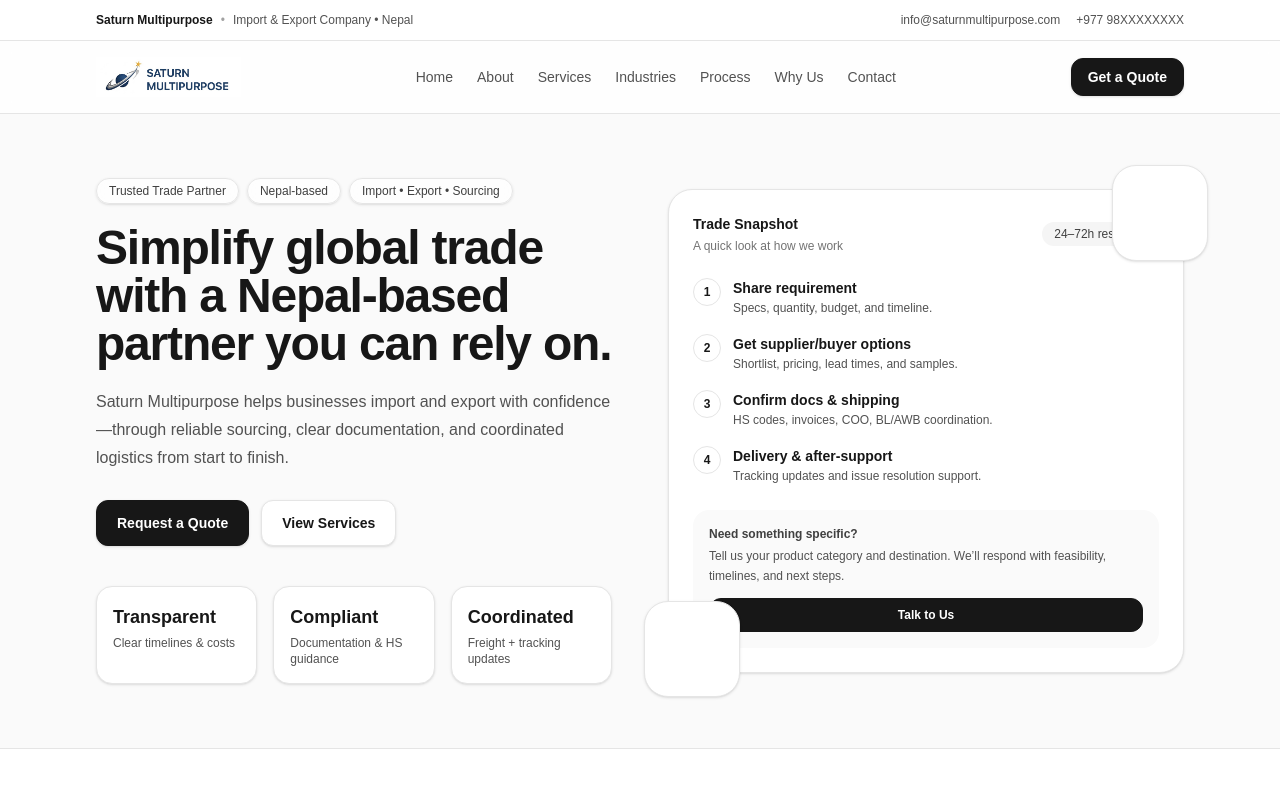
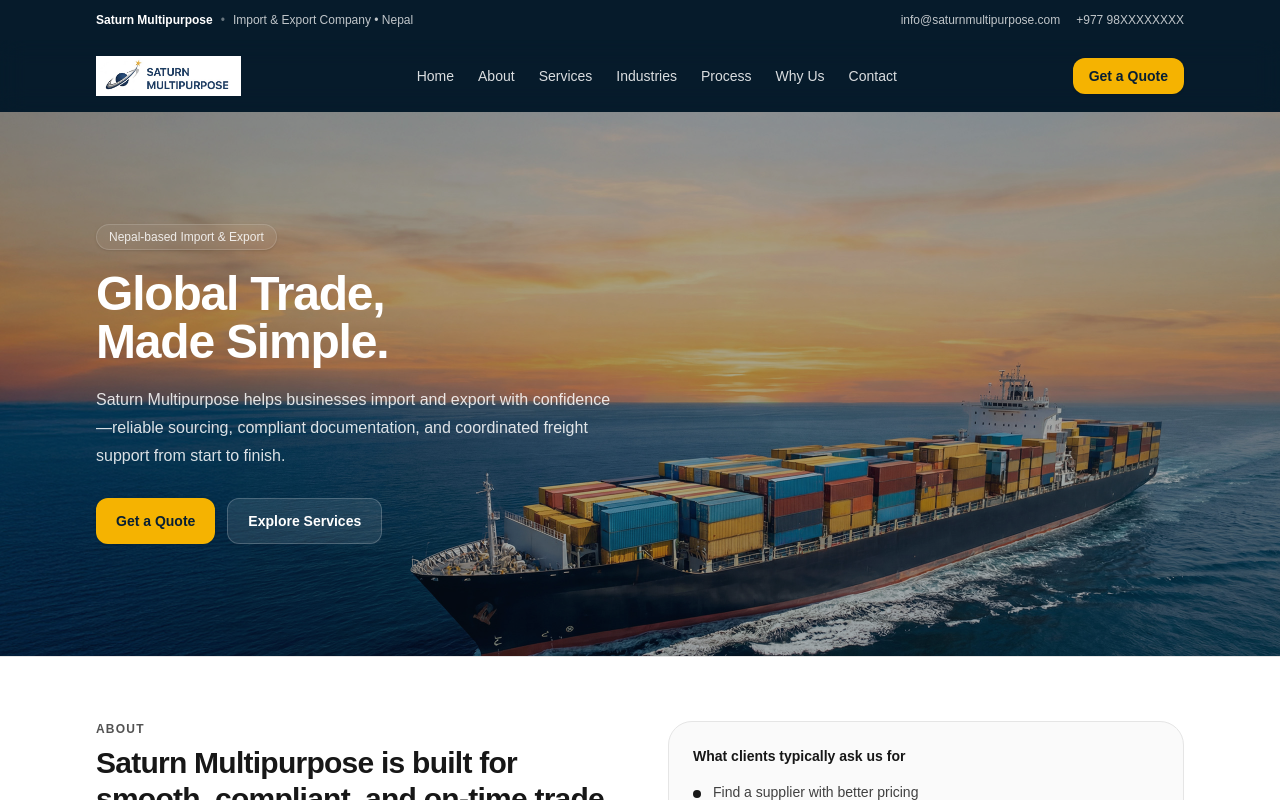
Before and after one commit to furbagurung/saturn, a Next.js app: page / in a window 1280 px wide. Shown: the top 800 px of the page. Built offline with nearby package versions, Linux system fonts and the light colour scheme.

Commit message:
hero sectio updated

```diff
--- a/app/page.tsx
+++ b/app/page.tsx
@@ -1,7 +1,18 @@
+// Saturn Multipurpose — One-page Landing Page (Next.js App Router compatible)
+//
+// ✅ Logo setup
+// - Put your logo file here: /public/saturn-logo.jpg
+// - If your logo has a different name, either rename it or change LOGO_SRC below.
+//
+// Notes:
+// - Uses plain <img> instead of next/image to avoid next/image import/runtime issues.
+// - Navbar + topbar are fully transparent (no white background) over the hero.
+// - Hero container has NO border, NO background, NO shadow (as requested).
 
 'use client';
 import React from "react";
-import Image from "next/image";
+
+const LOGO_SRC = "/saturn-logo.jpg";
 
 const nav = [
   { label: "Home", href: "#home" },
@@ -89,7 +100,7 @@
 
 function Badge({ children }: { children: React.ReactNode }) {
   return (
-    <span className="inline-flex items-center rounded-full border border-neutral-200 bg-white/70 px-3 py-1 text-xs font-medium text-neutral-700 shadow-sm backdrop-blur">
+    <span className="inline-flex items-center rounded-full border border-white/15 bg-white/5 px-3 py-1 text-xs font-medium text-white/85 shadow-sm backdrop-blur">
       {children}
     </span>
   );
@@ -99,7 +110,15 @@
   return <div className="mx-auto w-full max-w-6xl px-4 sm:px-6 lg:px-8">{children}</div>;
 }
 
-function SectionTitle({ eyebrow, title, desc }: { eyebrow: string; title: string; desc?: string }) {
+function SectionTitle({
+  eyebrow,
+  title,
+  desc,
+}: {
+  eyebrow: string;
+  title: string;
+  desc?: string;
+}) {
   return (
     <div className="max-w-2xl">
       <div className="text-xs font-semibold tracking-widest text-neutral-600">{eyebrow}</div>
@@ -119,30 +138,62 @@
 }
 
 function IconDot() {
+  return <span className="mt-2 inline-flex h-2 w-2 flex-none rounded-full bg-neutral-900" aria-hidden />;
+}
+
+function Logo({ className }: { className: string }) {
+  // Dev-time checks (“tests”) to catch common setup mistakes early
+  if (process.env.NODE_ENV !== "production") {
+    console.assert(LOGO_SRC.startsWith("/"), "LOGO_SRC should be a public path like /saturn-logo.jpg");
+    console.assert(nav.length > 0, "nav should be a non-empty array");
+  }
+
   return (
-    <span className="mt-2 inline-flex h-2 w-2 flex-none rounded-full bg-neutral-900" aria-hidden />
+    <div className="flex items-center gap-2">
+      <img
+        src={LOGO_SRC}
+        alt="Saturn Multipurpose Logo"
+        className={className}
+        loading="eager"
+        decoding="async"
+        onError={(e) => {
+          // Hide broken image icon, show fallback text
+          (e.currentTarget as HTMLImageElement).style.display = "none";
+          const next = e.currentTarget.nextElementSibling as HTMLElement | null;
+          if (next) next.style.display = "flex";
+        }}
+      />
+      {/* Fallback text logo (shows only if image fails) */}
+      <span className="hidden items-center font-semibold tracking-tight text-white" aria-hidden>
+        Saturn<span className="opacity-70">Multipurpose</span>
+      </span>
+    </div>
   );
 }
 
 export default function Page() {
+  const [showHeroBg, setShowHeroBg] = React.useState(true);
+
   return (
     <div className="min-h-screen bg-neutral-50 text-neutral-900">
-      {/* Top Bar */}
-      <div className="border-b border-neutral-200 bg-white">
+      {/* Dark header/hero zone so transparency looks correct */}
+      <div className="bg-[#061B2B]">
+        {/* Top Bar (fully transparent) */}
+        <div className="relative z-50 bg-transparent">
           <Container>
-          <div className="flex flex-col gap-2 py-3 text-xs text-neutral-600 sm:flex-row sm:items-center sm:justify-between">
+            <div className="flex flex-col gap-2 py-3 text-xs text-white/75 sm:flex-row sm:items-center sm:justify-between">
               <div className="flex flex-wrap items-center gap-3">
                 <span className="inline-flex items-center gap-2">
-                <span className="font-semibold text-neutral-900">Saturn Multipurpose</span>
-                <span className="text-neutral-400">•</span>
+                  <span className="font-semibold text-white">Saturn Multipurpose</span>
+                  <span className="text-white/40">•</span>
                   <span>Import & Export Company • Nepal</span>
                 </span>
               </div>
               <div className="flex flex-wrap items-center gap-4">
-              <a className="hover:text-neutral-900" href="mailto:info@saturnmultipurpose.com">
+                <a className="hover:text-white" href="mailto:info@saturnmultipurpose.com">
                   info@saturnmultipurpose.com
                 </a>
-              <a className="hover:text-neutral-900" href="tel:+9779800000000">
+                <a className="hover:text-white" href="tel:+9779800000000">
                   +977 98XXXXXXXX
                 </a>
               </div>
@@ -150,28 +201,21 @@
           </Container>
         </div>
 
-      {/* Header */}
-      <header className="sticky top-0 z-40 border-b border-neutral-200 bg-white/80 backdrop-blur">
+        {/* Header (fully transparent) */}
+        <header className="sticky top-0 z-40 border-none bg-transparent backdrop-blur-md">
           <Container>
             <div className="flex items-center justify-between py-4">
               <a href="#home" className="flex items-center gap-3">
-  <Image
-    src="/saturn-logo.jpg"
-    alt="Saturn Multipurpose Logo"
-    width={200}
-    height={60}
-    priority
-    className="h-10 w-auto object-contain"
-  />
+                <Logo className="h-10 w-auto object-contain" />
+                <span className="sr-only">Saturn Multipurpose</span>
               </a>
-
 
               <nav className="hidden items-center gap-6 md:flex">
                 {nav.map((i) => (
                   <a
                     key={i.href}
                     href={i.href}
-                  className="text-sm text-neutral-600 hover:text-neutral-900"
+                    className="text-sm font-medium text-white/85 transition-colors hover:text-white"
                   >
                     {i.label}
                   </a>
@@ -181,7 +225,7 @@
               <div className="flex items-center gap-3">
                 <a
                   href="#contact"
-                className="inline-flex items-center justify-center rounded-xl border border-neutral-900 bg-neutral-900 px-4 py-2 text-sm font-semibold text-white shadow-sm hover:opacity-95"
+                  className="inline-flex items-center justify-center rounded-xl bg-[#F5B301] px-4 py-2 text-sm font-semibold text-[#081F33] shadow-sm hover:opacity-95"
                 >
                   Get a Quote
                 </a>
@@ -190,113 +234,61 @@
           </Container>
         </header>
 
-      {/* Hero */}
-      <main id="home" className="relative">
-        <div className="absolute inset-0 -z-10 bg-[radial-gradient(ellipse_at_top,rgba(0,0,0,0.06),transparent_55%)]" />
+        {/* Hero (full-width background image) */}
+        <main id="home" className="relative overflow-hidden py-10 sm:py-14">
+          {/* Full hero background (spans entire hero, not constrained by Container) */}
+          {showHeroBg ? (
+            <img
+              src="/hero-img.jpg"
+              alt=""
+              aria-hidden="true"
+              className="pointer-events-none absolute inset-0 h-full w-full object-cover"
+              onError={() => setShowHeroBg(false)}
+            />
+          ) : null}
+
+          {/* Optional: add a subtle dark overlay for text readability. Remove if not needed. */}
+          <div className="pointer-events-none absolute inset-0 bg-[#061B2B]/35" />
+
           <Container>
-          <div className="grid gap-10 py-14 sm:py-16 lg:grid-cols-2 lg:items-center lg:gap-14">
+            <div className="relative grid gap-10 py-12 sm:py-14 lg:grid-cols-2 lg:items-center">
+              {/* Left */}
               <div>
                 <div className="flex flex-wrap gap-2">
-                <Badge>Trusted Trade Partner</Badge>
-                <Badge>Nepal-based</Badge>
-                <Badge>Import • Export • Sourcing</Badge>
+                  <Badge>Nepal-based Import & Export</Badge>
                 </div>
 
-              <h1 className="mt-5 text-4xl font-semibold tracking-tight sm:text-5xl">
-                Simplify global trade with a Nepal-based partner you can rely on.
+                <h1 className="mt-5 text-4xl font-semibold tracking-tight text-white sm:text-5xl">
+                  Global Trade,
+                  <br />
+                  Made Simple.
                 </h1>
-              <p className="mt-5 text-base leading-7 text-neutral-600">
-                Saturn Multipurpose helps businesses import and export with confidence—through reliable sourcing,
-                clear documentation, and coordinated logistics from start to finish.
+
+                <p className="mt-5 max-w-xl text-base leading-7 text-white/85">
+                  Saturn Multipurpose helps businesses import and export with confidence—reliable sourcing, compliant documentation,
+                  and coordinated freight support from start to finish.
                 </p>
 
                 <div className="mt-7 flex flex-col gap-3 sm:flex-row">
                   <a
                     href="#contact"
-                  className="inline-flex items-center justify-center rounded-xl border border-neutral-900 bg-neutral-900 px-5 py-3 text-sm font-semibold text-white shadow-sm hover:opacity-95"
+                    className="inline-flex items-center justify-center rounded-xl bg-[#F5B301] px-5 py-3 text-sm font-semibold text-[#081F33] shadow-sm hover:opacity-95"
                   >
-                  Request a Quote
+                    Get a Quote
                   </a>
                   <a
                     href="#services"
-                  className="inline-flex items-center justify-center rounded-xl border border-neutral-200 bg-white px-5 py-3 text-sm font-semibold text-neutral-900 shadow-sm hover:bg-neutral-50"
+                    className="inline-flex items-center justify-center rounded-xl border border-white/20 bg-white/10 px-5 py-3 text-sm font-semibold text-white hover:bg-white/15"
                   >
-                  View Services
-                </a>
-              </div>
-
-              <div className="mt-10 grid grid-cols-2 gap-4 sm:grid-cols-3">
-                <div className="rounded-2xl border border-neutral-200 bg-white p-4 shadow-sm">
-                  <div className="text-lg font-semibold">Transparent</div>
-                  <div className="mt-1 text-xs text-neutral-600">Clear timelines & costs</div>
-                </div>
-                <div className="rounded-2xl border border-neutral-200 bg-white p-4 shadow-sm">
-                  <div className="text-lg font-semibold">Compliant</div>
-                  <div className="mt-1 text-xs text-neutral-600">Documentation & HS guidance</div>
-                </div>
-                <div className="rounded-2xl border border-neutral-200 bg-white p-4 shadow-sm">
-                  <div className="text-lg font-semibold">Coordinated</div>
-                  <div className="mt-1 text-xs text-neutral-600">Freight + tracking updates</div>
-                </div>
-              </div>
-            </div>
-
-            <div className="relative">
-              <div className="rounded-3xl border border-neutral-200 bg-white p-6 shadow-sm">
-                <div className="flex items-center justify-between">
-                  <div>
-                    <div className="text-sm font-semibold">Trade Snapshot</div>
-                    <div className="mt-1 text-xs text-neutral-500">A quick look at how we work</div>
-                  </div>
-                  <span className="rounded-full bg-neutral-100 px-3 py-1 text-xs font-medium text-neutral-700">
-                    24–72h response
-                  </span>
-                </div>
-
-                <div className="mt-6 space-y-4">
-                  {["Share requirement", "Get supplier/buyer options", "Confirm docs & shipping", "Delivery & after-support"].map(
-                    (t, idx) => (
-                      <div key={t} className="flex items-start gap-3">
-                        <div className="grid h-7 w-7 flex-none place-items-center rounded-full border border-neutral-200 bg-white text-xs font-semibold">
-                          {idx + 1}
-                        </div>
-                        <div>
-                          <div className="text-sm font-semibold">{t}</div>
-                          <div className="text-xs leading-5 text-neutral-600">
-                            {idx === 0
-                              ? "Specs, quantity, budget, and timeline."
-                              : idx === 1
-                              ? "Shortlist, pricing, lead times, and samples."
-                              : idx === 2
-                              ? "HS codes, invoices, COO, BL/AWB coordination."
-                              : "Tracking updates and issue resolution support."}
-                          </div>
-                        </div>
-                      </div>
-                    )
-                  )}
-                </div>
-
-                <div className="mt-6 rounded-2xl bg-neutral-50 p-4">
-                  <div className="text-xs font-semibold text-neutral-700">Need something specific?</div>
-                  <p className="mt-1 text-xs leading-5 text-neutral-600">
-                    Tell us your product category and destination. We’ll respond with feasibility, timelines, and next steps.
-                  </p>
-                  <a
-                    href="#contact"
-                    className="mt-3 inline-flex w-full items-center justify-center rounded-xl border border-neutral-900 bg-neutral-900 px-4 py-2 text-xs font-semibold text-white hover:opacity-95"
-                  >
-                    Talk to Us
+                    Explore Services
                   </a>
                 </div>
               </div>
 
-              <div className="pointer-events-none absolute -bottom-6 -left-6 hidden h-24 w-24 rounded-3xl border border-neutral-200 bg-white shadow-sm lg:block" />
-              <div className="pointer-events-none absolute -top-6 -right-6 hidden h-24 w-24 rounded-3xl border border-neutral-200 bg-white shadow-sm lg:block" />
-            </div>
               </div>
           </Container>
         </main>
+      </div>
 
       {/* About */}
       <section id="about" className="border-t border-neutral-200 bg-white py-14 sm:py-16">
@@ -317,24 +309,31 @@
                 </p>
               </div>
               <div className="mt-8 flex flex-wrap gap-2">
-                <Badge>Supplier verification</Badge>
-                <Badge>Sample coordination</Badge>
-                <Badge>HS code support</Badge>
-                <Badge>Freight planning</Badge>
+                {["Supplier verification", "Sample coordination", "HS code support", "Freight planning"].map((t) => (
+                  <span
+                    key={t}
+                    className="inline-flex items-center rounded-full border border-neutral-200 bg-neutral-50 px-3 py-1 text-xs font-medium text-neutral-700"
+                  >
+                    {t}
+                  </span>
+                ))}
               </div>
             </div>
 
             <div className="rounded-3xl border border-neutral-200 bg-neutral-50 p-6">
               <div className="text-sm font-semibold">What clients typically ask us for</div>
               <ul className="mt-4 space-y-3">
-                {["Find a supplier with better pricing", "Export Nepali products with the right documents", "Reduce customs delays", "Coordinate freight and delivery updates"].map(
-                  (t) => (
+                {[
+                  "Find a supplier with better pricing",
+                  "Export Nepali products with the right documents",
+                  "Reduce customs delays",
+                  "Coordinate freight and delivery updates",
+                ].map((t) => (
                   <li key={t} className="flex items-start gap-3 text-sm text-neutral-700">
                     <IconDot />
                     <span>{t}</span>
                   </li>
-                  )
-                )}
+                ))}
               </ul>
               <div className="mt-6 rounded-2xl border border-neutral-200 bg-white p-5">
                 <div className="text-xs font-semibold text-neutral-700">Quick promise</div>
@@ -412,14 +411,17 @@
               <div className="mt-6 rounded-2xl border border-neutral-200 bg-white p-5">
                 <div className="text-xs font-semibold text-neutral-700">Before you ship, we help you check:</div>
                 <ul className="mt-3 space-y-2 text-sm text-neutral-700">
-                  {["Restricted/regulated goods status", "Labeling & packaging requirements", "Duties & estimated lead times", "Shipping mode: sea/air/land"].map(
-                    (t) => (
+                  {[
+                    "Restricted/regulated goods status",
+                    "Labeling & packaging requirements",
+                    "Duties & estimated lead times",
+                    "Shipping mode: sea/air/land",
+                  ].map((t) => (
                     <li key={t} className="flex items-start gap-3">
                       <IconDot />
                       <span>{t}</span>
                     </li>
-                    )
-                  )}
+                  ))}
                 </ul>
               </div>
             </div>
@@ -628,9 +630,16 @@
         <Container>
           <div className="flex flex-col gap-6 sm:flex-row sm:items-center sm:justify-between">
             <div className="flex items-center gap-3">
-              <div className="grid h-10 w-10 place-items-center rounded-xl border border-neutral-200 bg-neutral-100 text-sm font-bold">
-                SM
-              </div>
+              <img
+                src={LOGO_SRC}
+                alt="Saturn Multipurpose Logo"
+                className="h-9 w-auto object-contain"
+                loading="lazy"
+                decoding="async"
+                onError={(e) => {
+                  (e.currentTarget as HTMLImageElement).style.display = "none";
+                }}
+              />
               <div>
                 <div className="text-sm font-semibold">Saturn Multipurpose</div>
                 <div className="text-xs text-neutral-500">Import & Export • Nepal</div>
@@ -649,12 +658,8 @@
           <div className="mt-8 flex flex-col gap-2 border-t border-neutral-200 pt-6 text-xs text-neutral-500 sm:flex-row sm:items-center sm:justify-between">
             <div>© {new Date().getFullYear()} Saturn Multipurpose. All rights reserved.</div>
             <div className="flex gap-3">
-              <a className="hover:text-neutral-900" href="#">
-                Privacy
-              </a>
-              <a className="hover:text-neutral-900" href="#">
-                Terms
-              </a>
+              <a className="hover:text-neutral-900" href="#">Privacy</a>
+              <a className="hover:text-neutral-900" href="#">Terms</a>
             </div>
           </div>
         </Container>
```
Also changed, not shown: public/hero-img.jpg (added). Lines whose indentation alone changed are shown as unchanged.
